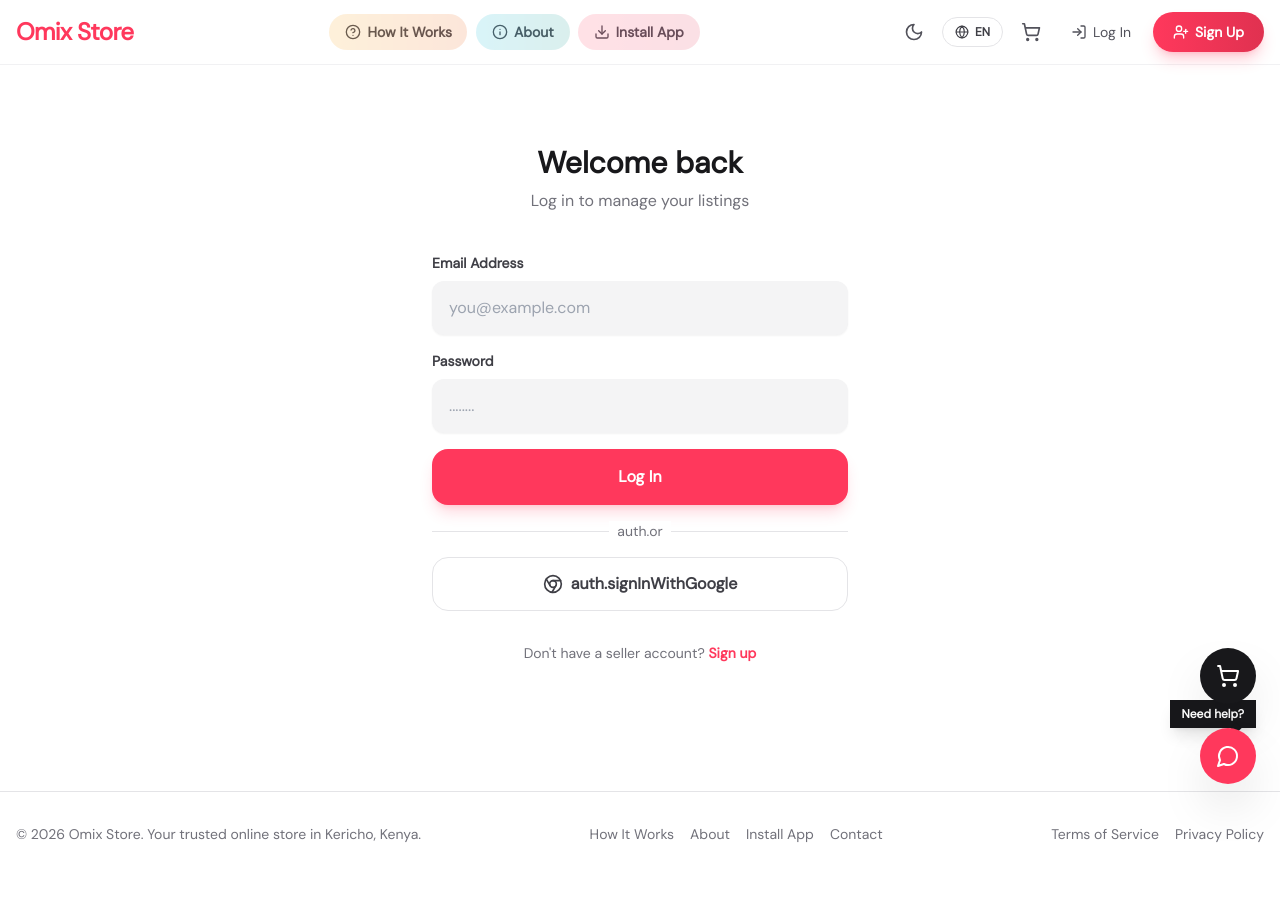
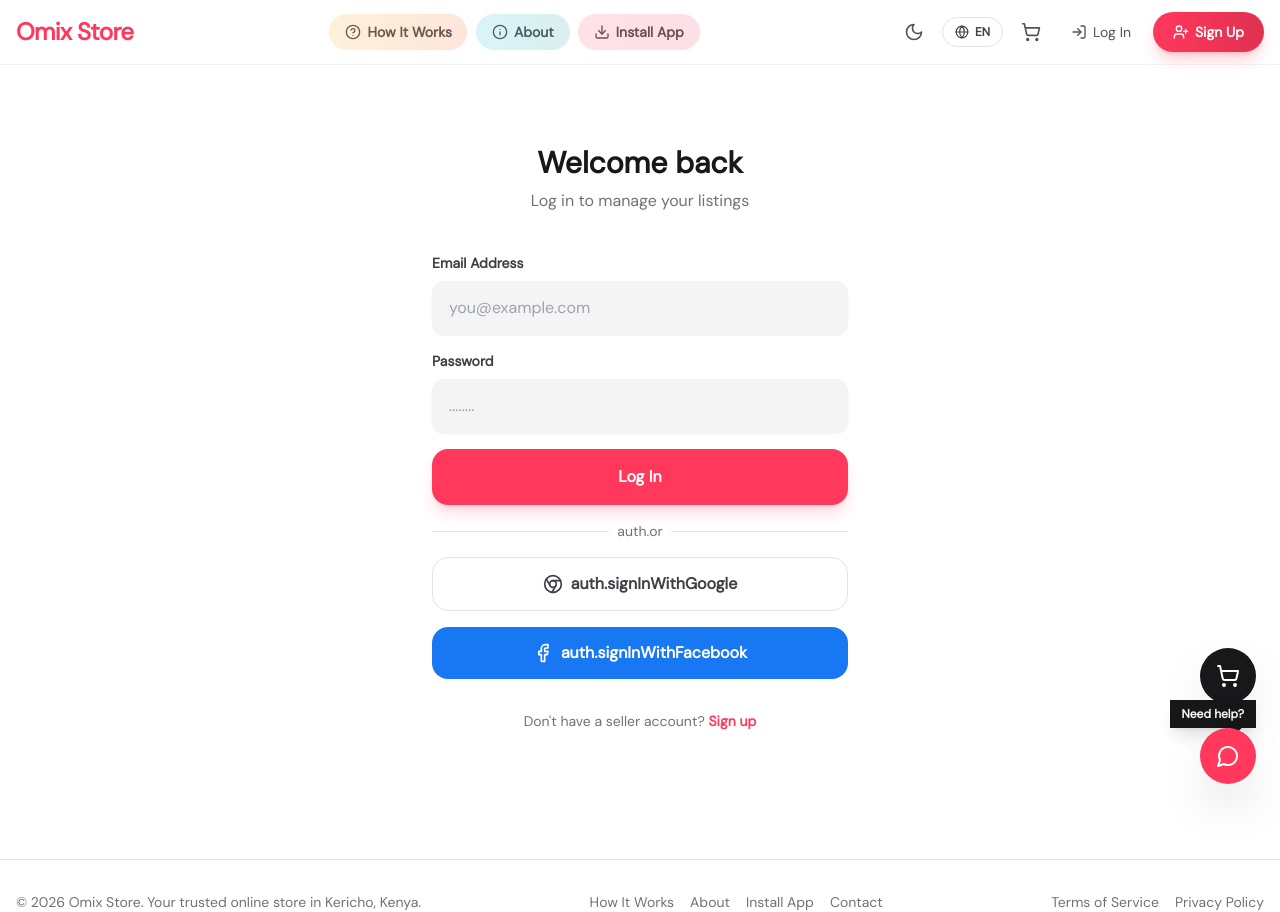
Before and after one commit to oliver4441/stor1, a React (Vite) app: page /login in a window 1280 px wide. Before the commit the page ends 844 px from the top, so only its background shows below. Built offline with nearby package versions, Linux system fonts and the light colour scheme.

Commit message:
Add Facebook OAuth login/signup to Login and Signup pages

```diff
--- a/src/pages/Login.jsx
+++ b/src/pages/Login.jsx
@@ -3,7 +3,7 @@ import { useNavigate, Link } from 'react-router-dom';
 import { signIn } from '../utils/api';
 import { useLang } from '../utils/lang';
 import { supabase } from '../utils/supabase';
-import { Chrome } from 'lucide-react';
+import { Chrome, Facebook } from 'lucide-react';
 
 function Login() {
   const { t } = useLang();
@@ -25,6 +25,23 @@ function Login() {
       if (error) throw error;
     } catch (err) {
       setError(err.message || 'Google sign-in failed');
+      setLoading(false);
+    }
+  };
+
+  const handleFacebookLogin = async () => {
+    setLoading(true);
+    setError('');
+    try {
+      const { error } = await supabase.auth.signInWithOAuth({
+        provider: 'facebook',
+        options: {
+          redirectTo: window.location.origin,
+        },
+      });
+      if (error) throw error;
+    } catch (err) {
+      setError(err.message || 'Facebook sign-in failed');
       setLoading(false);
     }
   };
@@ -121,6 +138,16 @@ function Login() {
           <Chrome className="w-5 h-5" />
           {t('auth.signInWithGoogle') || 'Sign in with Google'}
         </button>
+
+        <button
+          type="button"
+          onClick={handleFacebookLogin}
+          disabled={loading}
+          className="w-full flex items-center justify-center gap-2 bg-[#1877F2] text-white font-bold py-3.5 rounded-2xl hover:bg-[#166FE5] transition-all disabled:opacity-50 mt-3"
+        >
+          <Facebook className="w-5 h-5" />
+          {t('auth.signInWithFacebook') || 'Sign in with Facebook'}
+        </button>
       </form>
 
       <p className="mt-8 text-center text-zinc-500 text-sm">
--- a/src/pages/Signup.jsx
+++ b/src/pages/Signup.jsx
@@ -2,7 +2,7 @@ import { useState } from 'react';
 import { useNavigate, Link } from 'react-router-dom';
 import { signUp } from '../utils/api';
 import { useLang } from '../utils/lang';
-import { User, Mail, Lock, CheckCircle2, ShoppingBag, Chrome } from 'lucide-react';
+import { User, Mail, Lock, CheckCircle2, ShoppingBag, Chrome, Facebook } from 'lucide-react';
 import { supabase } from '../utils/supabase';
 
 function Signup() {
@@ -35,6 +35,23 @@ function Signup() {
       if (error) throw error;
     } catch (err) {
       setError(err.message || 'Google sign-up failed');
+      setLoading(false);
+    }
+  };
+
+  const handleFacebookSignup = async () => {
+    setLoading(true);
+    setError('');
+    try {
+      const { error } = await supabase.auth.signInWithOAuth({
+        provider: 'facebook',
+        options: {
+          redirectTo: window.location.origin,
+        },
+      });
+      if (error) throw error;
+    } catch (err) {
+      setError(err.message || 'Facebook sign-up failed');
       setLoading(false);
     }
   };
@@ -200,6 +217,16 @@ function Signup() {
           <Chrome className="w-5 h-5" />
           Sign up with Google
         </button>
+
+        <button
+          type="button"
+          onClick={handleFacebookSignup}
+          disabled={loading}
+          className="w-full flex items-center justify-center gap-2 bg-[#1877F2] text-white font-bold py-3.5 rounded-2xl hover:bg-[#166FE5] transition-all disabled:opacity-50 mt-3"
+        >
+          <Facebook className="w-5 h-5" />
+          Sign up with Facebook
+        </button>
       </form>
 
       <p className="mt-8 text-center text-zinc-500 text-sm">
```
